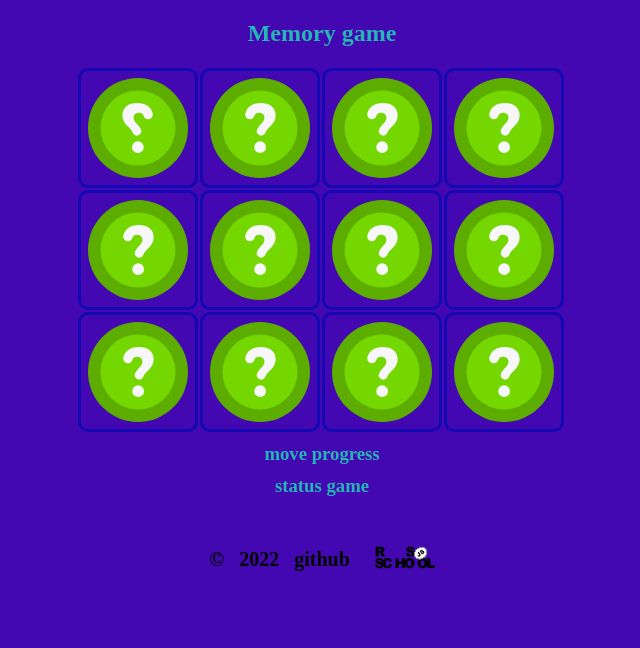
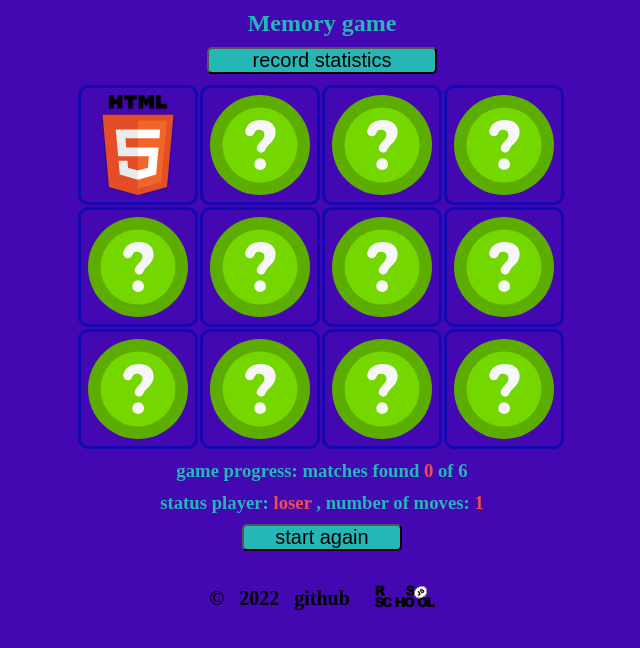
Before and after one commit to Evgeniy652/My_rs_projects, a plain HTML site: page memory-game/index.html in a window 1280 px wide. Both pictures are taken after a click on the element 456 px from the left and 128 px from the top of the page. Shown: the whole page, without its empty margins (318-958 px from the left). Drawn offline with Linux system fonts and the light colour scheme.

Commit message:
feat:add js functions, styles

```diff
--- a/memory-game/index.html
+++ b/memory-game/index.html
@@ -17,76 +17,82 @@
 
 	</div>
 
+	<button class="btn2" >record statistics</button>
+
+
+
 
 	<section class="game">
-		<div class="card">
-			<img class="front" src="img/html.svg" alt="html">
+		<div data-cardnum="1" class="card">
+			<img  class="front" src="img/html.svg" alt="html">
 			<img class="back" src="img/question.svg" alt="Memory Card">
 		</div>
 
-		<div class="card">
-			<img class="front" src="img/html.svg" alt="html">
+		<div data-cardnum="1" class="card">
+			<img  class="front" src="img/html.svg" alt="html">
 			<img class="back" src="img/question.svg" alt="Memory Card">
 		</div>
 
-		<div class="card">
-			<img class="front" src="img/java.svg" alt="java">
+		<div data-cardnum="2" class="card">
+			<img  class="front" src="img/java.svg" alt="java">
 			<img class="back" src="img/question.svg" alt="Memory Card">
 		</div>
 
-		<div class="card">
-			<img class="front" src="img/java.svg" alt="java">
+		<div data-cardnum="2" class="card">
+			<img  class="front" src="img/java.svg" alt="java">
 			<img class="back" src="img/question.svg" alt="Memory Card">
 		</div>
 
-		<div class="card">
-			<img class="front" src="img/javascript.svg" alt="javascript">
+		<div data-cardnum="3" class="card">
+			<img  class="front" src="img/javascript.svg" alt="javascript">
 			<img class="back" src="img/question.svg" alt="Memory Card">
 		</div>
 
-			<div class="card">
-			<img class="front" src="img/javascript.svg" alt="javascript">
+			<div data-cardnum="3" class="card">
+			<img  class="front" src="img/javascript.svg" alt="javascript">
 			<img class="back" src="img/question.svg" alt="Memory Card">
 		</div>
 
-		<div class="card">
+		<div data-cardnum="4" class="card">
+			<img  class="front" src="img/nodejs.svg" alt="nodejs">
+			<img class="back" src="img/question.svg" alt="Memory Card">
+		</div>
+
+		<div data-cardnum="4" class="card">
 			<img class="front" src="img/nodejs.svg" alt="nodejs">
 			<img class="back" src="img/question.svg" alt="Memory Card">
 		</div>
 
-		<div class="card">
-			<img class="front" src="img/nodejs.svg" alt="nodejs">
+		<div data-cardnum="5" class="card">
+			<img  class="front" src="img/python.svg" alt="python">
 			<img class="back" src="img/question.svg" alt="Memory Card">
 		</div>
 
-		<div class="card">
-			<img class="front" src="img/python.svg" alt="python">
+		<div data-cardnum="5" class="card">
+			<img  class="front" src="img/python.svg" alt="python">
 			<img class="back" src="img/question.svg" alt="Memory Card">
 		</div>
 
-		<div class="card">
-			<img class="front" src="img/python.svg" alt="python">
+		<div data-cardnum="6" class="card">
+			<img  class="front" src="img/react.svg" alt="react">
 			<img class="back" src="img/question.svg" alt="Memory Card">
 		</div>
 
-		<div class="card">
-			<img class="front" src="img/react.svg" alt="react">
-			<img class="back" src="img/question.svg" alt="Memory Card">
-		</div>
-
-		<div class="card">
-			<img class="front" src="img/react.svg" alt="react">
+		<div data-cardnum="6" class="card">
+			<img  class="front" src="img/react.svg" alt="react">
 			<img class="back" src="img/question.svg" alt="Memory Card">
 		</div>
 	</section>
 
 	<div class="progress">
-		<h3>move progress</h3>
+		<h3>game progress: matches found <span class="score color-satus">0</span> of 6</h3>
 	</div>
 
 	<div class="status">
-		<h3>status game</h3>
+		<h3>status player: <span class="win color-satus">loser</span> , number of moves: <span class="mov color-satus">0</span></h3>
 	</div>
+
+	<button class="btn" onclick='document.location.reload()'>start again</button>
 
 	<footer>
 		<div class="footer-date">
--- a/memory-game/index.js
+++ b/memory-game/index.js
@@ -1,7 +1,75 @@
 const cards = document.querySelectorAll('.card');
+let scoreFound = document.querySelector('.score');
+let winFound = document.querySelector('.win');
+let numMoves = document.querySelector('.mov');
+let moves=0;
+let found=0;
+let arrClickCards =[];
+let countCard=0;
+let records={};
+
+(function shuffle() {
+	cards.forEach(card => {
+	  let ramdomPos = Math.floor(Math.random() * 12);
+	  card.style.order = ramdomPos;
+	})
+  })();
 
 function flipCard() {
-  this.classList.toggle('flip');
+  this.classList.add('flip');//Переменная this представляет собой карту , которая была нажата.
+  countCard+=1;
+  arrClickCards.push(this);
+  moves+=1;
+  numMoves.textContent=moves;
+  if(countCard==2 && arrClickCards[0].dataset.cardnum===arrClickCards[1].dataset.cardnum){
+	arrClickCards[0].classList.add('none-click');
+	arrClickCards[1].classList.add('none-click');
+	found+=1;
+	 arrClickCards =[];
+     countCard=0;
+	 scoreFound.textContent=found;
+	 if(found==1 ){
+     winFound.textContent='quick-witted';
+	 }
+	 if(found==2 ){
+		winFound.textContent='able';
+		}
+	if(found==3 ){
+		winFound.textContent='clever';
+			}
+	if(found==4 ){
+		winFound.textContent='fierce';
+				}
+	 if(found==5 ){
+		winFound.textContent='super brain';
+		}
+	 if(found==6){
+		winFound.textContent='Winner!!!';
+		setTimeout(()=>{ let result=prompt(`Winner !!! Number of moves: ${moves}! \n Enter record name:`, 'Winner')},250) ;
+		if(result!=null && localStorage.length<10){
+			localStorage.setItem(moves,result);
+
+		}
+		if(result!=null && localStorage.length>9){
+			let a=localStorage.key(0);
+			localStorage.removeItem(a);
+			localStorage.setItem(moves,result);
+			}
+		}
+		}
+
+else if (countCard==2 && arrClickCards[0].dataset.cardnum!=arrClickCards[1].dataset.cardnum){
+	setTimeout(()=>{arrClickCards[0].classList.remove('flip');
+	arrClickCards[1].classList.remove('flip');
+	 arrClickCards =[];
+     countCard=0;}, 400);
+}
+else if (countCard>2){
+	arrClickCards.forEach((el)=>{
+		el.classList.remove('flip');
+	})
+}
 }
 
+
 cards.forEach(card => card.addEventListener('click', flipCard));
--- a/memory-game/style.css
+++ b/memory-game/style.css
@@ -13,16 +13,16 @@
   }
 
   .name {
-	  margin:20px auto auto auto;
+	  margin:10px auto auto auto;
 	  color: rgb(37, 182, 182);
   }
 
   .game {
-    margin-top: 20px;
+    margin-top: 10px;
 	width: 490px;
 	display: flex;
 	flex-wrap: wrap;
-	perspective: 1000px;
+	perspective: 900px;
   }
 
   .card {
@@ -37,6 +37,7 @@
   cursor: pointer;
   transform-style: preserve-3d;
   transition: transform .5s;
+  position: relative;
   }
 
   .card:active {
@@ -54,7 +55,14 @@
   }
 
   .front {
-	  display: none;
+	position: absolute;
+	  transform: rotateY(180deg);
+	  backface-visibility: hidden;
+  }
+
+  .back {
+	position: absolute;
+	backface-visibility: hidden;
   }
 
   .progress {
@@ -62,9 +70,35 @@
 	  color: rgb(37, 182, 182);
   }
 
+  .color-satus {
+	  color: rgb(235, 79, 79);
+  }
+
   .status {
 	  margin-top: 10px;
 	  color: rgb(37, 182, 182);
+  }
+
+  .btn {
+	 width: 160px;
+	 background-color:rgb(37, 182, 182);
+	 cursor: pointer;
+	 font-size: 20px;
+	 margin-top: 10px;
+	 border-radius:5px;
+  }
+
+  .btn2 {
+	width: 230px;
+	background-color:rgb(37, 182, 182);
+	cursor: pointer;
+	font-size: 20px;
+	margin-top: 10px;
+	border-radius:5px;
+  }
+
+  .btn:hover, .btn2:hover {
+	  background-color:rgb(228, 87, 87);
   }
 
   footer {
@@ -72,7 +106,7 @@
 	display: flex;
 	justify-content: space-between;
 	align-items: center;
-	margin-top:30px;
+	margin-top:15px;
 }
 
 
@@ -115,3 +149,7 @@ a:hover {
 	filter: invert(26%) sepia(15%) saturate(638%) hue-rotate(7deg) brightness(92%)
     contrast(87%);
 }
+
+.none-click {
+	pointer-events: none;
+}
```
